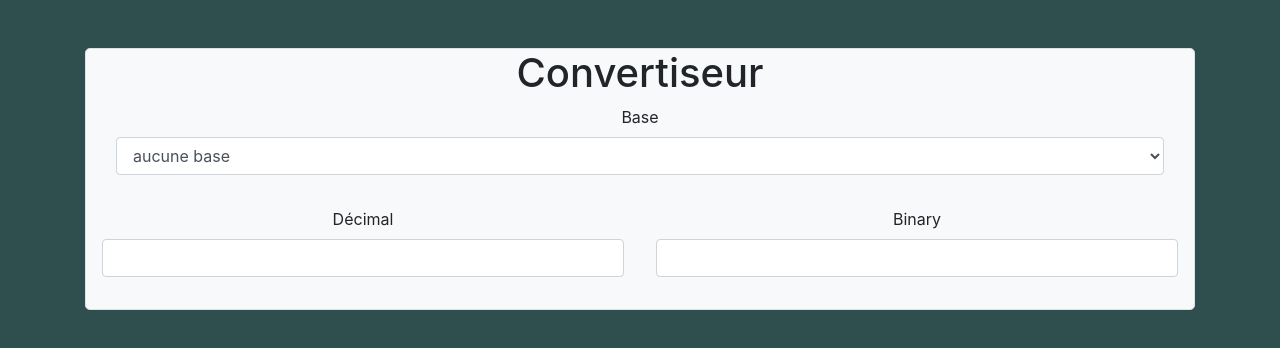
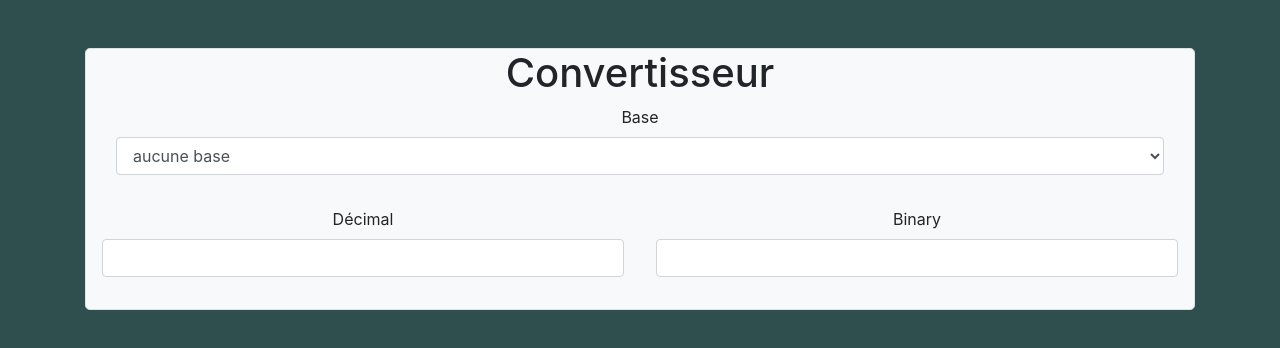
Before and after one commit to Cedricocos/TP-3WA, a React (Create React App) app: page / in a window 1280 px wide. Shown: the top 348 px of the page. Built offline with nearby package versions, Linux system fonts and the light colour scheme.

Commit message:
fix name

```diff
--- a/src/App.js
+++ b/src/App.js
@@ -2,7 +2,7 @@ import './App.css';
 
 import React from 'react';
 
-import ContainerConvertiseur from "./composents/ContainerConvertiseur";
+import ContainerConvertisseur from "./composents/ContainerConvertisseur";
 
 class App extends React.Component{
   constructor(props){
@@ -17,7 +17,7 @@ class App extends React.Component{
 
     return(
       <div className="container">
-        <ContainerConvertiseur />
+        <ContainerConvertisseur />
       </div>
     )
   }
--- a/src/composents/ContainerConvertiseur.js
+++ b/src/composents/ContainerConvertisseur.js
@@ -9,7 +9,7 @@ const ERROR_BASE = "Base non sélectionné";
 const EMPTY_STRING = ""
 const NO_BASE = "aucune base"
 
-export default class ContainerConvertiseur extends Component{
+export default class ContainerConvertisseur extends Component{
     constructor(props){
         super(props)
         this.state = {
@@ -127,7 +127,7 @@ export default class ContainerConvertiseur extends Component{
         const base = [2,3,7,10];
         return(
             <div className="container-fluid mt-5 bg-light text-center border rounded-lg">
-                <h1>Convertiseur</h1>
+                <h1>Convertisseur</h1>
                 <div className="container">
                     <label htmlFor="select">Base</label>
                         <select onChange={this.handleChoose} className="form-control" id="base">
```
